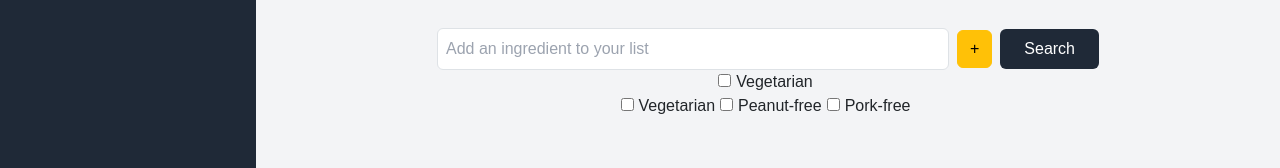
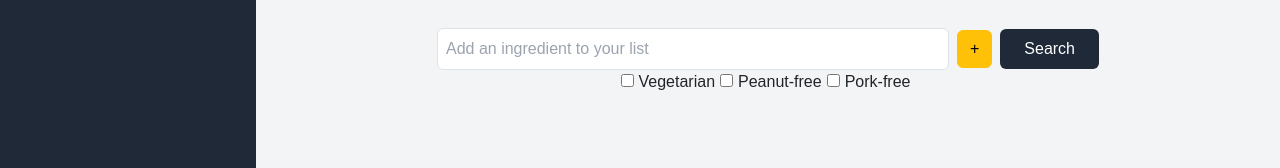
Before and after one commit to NiNejah/repas_vite_fait, a Vue app in the folder frontend/: page / in a window 1280 px wide. Shown: the part 408-576 px from the top of the page. Built offline with nearby package versions, Linux system fonts and the light colour scheme.

Commit message:
merge fix style

```diff
--- a/frontend/src/components/Home.vue
+++ b/frontend/src/components/Home.vue
@@ -113,24 +113,16 @@ const search = () => {
     <div class="flex items-center justify-center space-x-2 search">
       <input v-model="searchQuery"
         class="border p-2 rounded focus:outline-none focus:ring focus:border-blue-300 w-full md:w-3/4 lg:w-1/2"
-        type="text"
-        placeholder="Add an ingredient to your list"
-      >
+        type="text" placeholder="Add an ingredient to your list">
       <b-button variant="warning" @click="addKeyword">+</b-button>
       <!-- <b-button variant="success" @click="searchRecipes">Search</b-button> -->
-      <button
-        @click="searchRecipes"
-        class="bg-gray-800 text-white px-4 py-2 rounded hover:bg-gray-600 focus:outline-none focus:ring focus:border-blue-300"
-      >
+      <button @click="searchRecipes"
+        class="bg-gray-800 text-white px-4 py-2 rounded hover:bg-gray-600 focus:outline-none focus:ring focus:border-blue-300">
         Search
       </button>
     </div>
     <div id="checkboxes">
-      <div class="checkbox">
-        <input type="checkbox" id="vegetarian" name="vegetarian"/>
-        <label for="vegetarian">Vegetarian</label>
-      </div>
-      <div id="checkboxes">
+
       <div class="checkbox">
         <input type="checkbox" id="vegetarian" name="vegetarian" />
         <label for="vegetarian">Vegetarian</label>
@@ -155,7 +147,6 @@ const search = () => {
         <div class="recipe" v-for="recipe in recipes" :key="recipe.id">
           <Recipe :id="recipe.uri" :name="recipe.label" :url="recipe.url" :image_url="recipe.image"
             :calories="recipe.calories" :servings="recipe.yield" :source="recipe.source" />
-          </div>
         </div>
       </div>
     </div>
```
Lines whose indentation alone changed are shown as unchanged.
